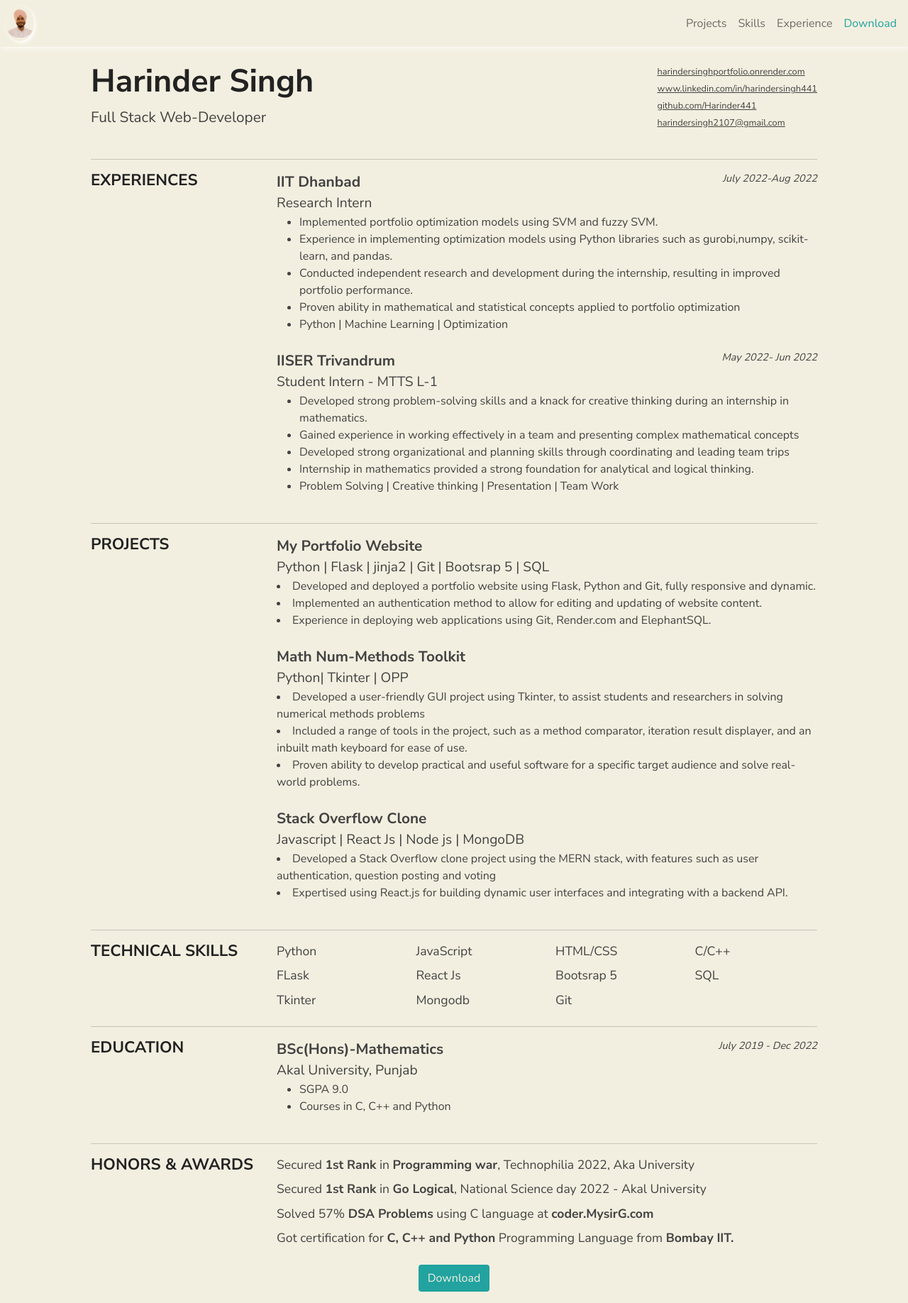
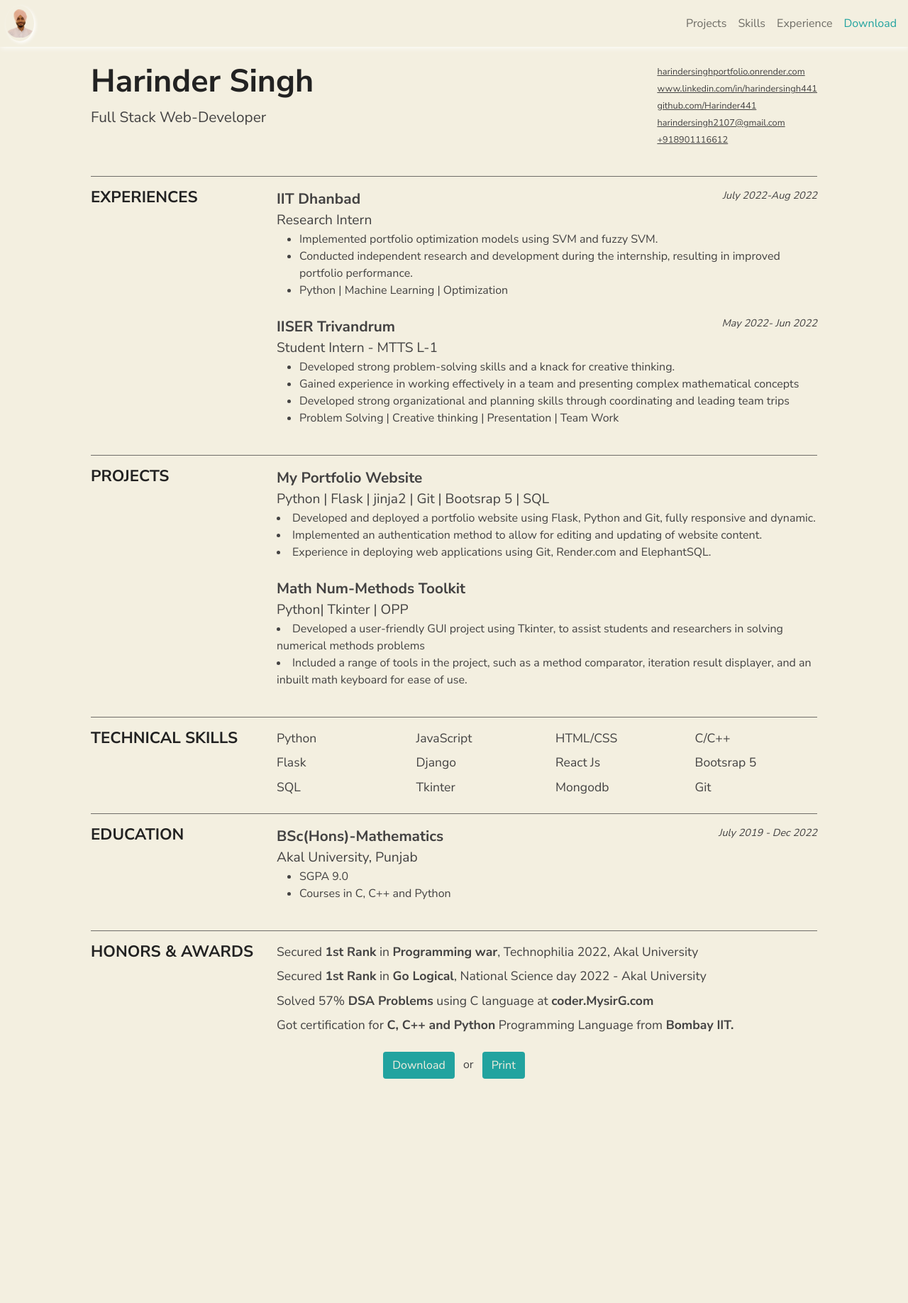
Before and after one commit to Harinder441/MyPortfolio, a Flask app: page /cv in a window 1280 px wide. Shown: the whole page at 71% size. After the commit the page ends 1520 px from the top, so only its background shows below. Run offline with Flask 3, Linux system fonts and the light colour scheme; some libraries are stand-ins or nearby versions.

Commit message:
Updating Cv made one page,including print button,spelling mistakes,skill section updating

```diff
--- a/forms.py
+++ b/forms.py
@@ -4,7 +4,7 @@ from wtforms import StringField, TextAreaField, validators,SubmitField,PasswordF
 
 class UserForm(FlaskForm):
     email = StringField('Email', [validators.DataRequired(), validators.Email()])
-    massage = TextAreaField('Massage', [validators.DataRequired()],render_kw={'rows':5})
+    massage = TextAreaField('Message', [validators.DataRequired()],render_kw={'rows':5})
     submit = SubmitField('Submit')
 
 
--- a/main.py
+++ b/main.py
@@ -81,10 +81,10 @@ def user_data():
     db.session.add(new_msg)
     db.session.commit()
     # msg = msg_format(from_p="My Portfolio",
-    #                  to="me", subject="New massage from Portfolio.", body=f"{form['email']} \n{form['massage']}")
+    #                  to="me", subject="New message from Portfolio.", body=f"{form['email']} \n{form['massage']}")
     # Email sending not working with render
     # send_mail(to_ad= os.environ.get("TO_EMAIL"),massage=msg)
-    flash(message="Received your Massage. Thank you!", category="information")
+    flash(message="Received your Message. Thank you!", category="information")
     return redirect(app.url_for('home'))
 
 
--- a/static/css/cv.css
+++ b/static/css/cv.css
@@ -34,7 +34,9 @@ section{
 
 
 }
-
+hr{
+    opacity: 0.75;
+}
 /* header  */
 #cv-header{
 margin-top: 4rem;
@@ -70,13 +72,13 @@ font-size: 1.2rem;
 .tech-name, .awards-desc{
     font-size: 1.1rem;
 }
-.download-btn{
+.footer-btn{
 
     color: var(--white) !important;
     background-color: var(--blue) !important;
 }
 
-.download-btn:hover {
+.footer-btn:hover {
     background-color: var(--grey) !important;
     color: var(--ywhite) !important;
 
--- a/static/css/style.css
+++ b/static/css/style.css
@@ -361,16 +361,15 @@ font-family:monospace;
 
 
 /* skills-section-start */
-#skillsAccordion .card-header {
+.skill-header {
     background-color: white;
     color: var(--black);
 }
+.skill-body{
+background-color: var(--black);
+color:white;
+}
 
-#skillsAccordion .card-body {
-    background-color: var(--ywhite);
-    color: var(--grey);
-
-}
 
 .skill-btn {
     text-align: left;
@@ -385,10 +384,16 @@ font-family:monospace;
     font-family: monospace;
 
 }
+.skill-btn:not(.collapsed) {
+    color: var(--blue);
+    background-color: white;
+    box-shadow: inset 0 -1px 0 rgb(0 0 0 / 13%);
+}
 
-#skillsAccordion .card-header:hover .skill-btn{
+.skill-header:hover .skill-btn{
     color: var(--blue);
     cursor: pointer;
+
 }
 
 .skill-badge {
@@ -396,7 +401,7 @@ font-family:monospace;
     color: var(--black);
     opacity: 0.5;
     text-align: center;
-
+ text-transform: capitalize ;
 }
 
 @media (min-width: 1000px) {
--- a/static/script/script.js
+++ b/static/script/script.js
@@ -26,3 +26,22 @@ window.onload = function() {
         });
     }
 };
+
+//Print preview
+function printpreview(){
+    var navbar = document.getElementsByClassName("navbar")[0];
+    var body = document.getElementsByTagName('body')[0]
+    var header = document.getElementById("cv-header")
+    var footer = document.getElementById("cv-footer")
+    navbar.style.display = "none";
+    footer.style.display = "none";
+    body.style.backgroundColor = "white";
+    header.style.marginTop = "1rem";
+
+    window.print();
+    navbar.style.display = "flex";
+    footer.style.display = "block";
+    body.style.backgroundColor = "var(--white)";
+    header.style.marginTop = "4rem";
+
+}
--- a/templates/base.html
+++ b/templates/base.html
@@ -34,7 +34,7 @@
           <ul class="navbar-nav ms-auto">
               {% block navbar_items%}
             <li class="nav-item">
-                <a class="nav-link" href="#projects">Projects</a>
+                <a class="nav-link" href="{{url_for('projects')}}">Projects</a>
               </li>
             <li class="nav-item">
               <a class="nav-link" href="#skills-section">Skills</a>
--- a/templates/cv.html
+++ b/templates/cv.html
@@ -57,7 +57,7 @@
                 </p>
                 <p><a href="https://github.com/Harinder441" class="social-link" target="_blank">github.com/Harinder441</a></p>
                 <p><a href="mailto:harindersingh2107@gmail.com" class="social-link">harindersingh2107@gmail.com</a></p>
-<!--                <p><a href="" class="social-link">+918901116612</a></p>-->
+                <p><a href="" class="social-link">+918901116612</a></p>
             </div>
 
 
@@ -93,14 +93,10 @@
                 <div class="experience-item-discription mb-0">
                     <ul>
                         <li>Implemented portfolio optimization models using SVM and fuzzy SVM.</li>
-                        <li>Experience in implementing optimization models using Python libraries such as gurobi,numpy,
-                            scikit-learn, and pandas.
-                        </li>
                         <li>Conducted independent research and development during the internship, resulting in improved
                             portfolio performance.
                         </li>
-                        <li>Proven ability in mathematical and statistical concepts applied to portfolio optimization
-                        </li>
+
                         <li class="exp-skill">Python | Machine Learning | Optimization</li>
                     </ul>
 
@@ -121,8 +117,7 @@
 
                 <div class="experience-item-discription">
                     <ul>
-                        <li>Developed strong problem-solving skills and a knack for creative thinking during an
-                            internship in mathematics.
+                        <li>Developed strong problem-solving skills and a knack for creative thinking.
                         </li>
                         <li>Gained experience in working effectively in a team and presenting complex mathematical
                             concepts
@@ -130,9 +125,7 @@
                         <li>Developed strong organizational and planning skills through coordinating and leading team
                             trips
                         </li>
-                        <li>Internship in mathematics provided a strong foundation for analytical and logical
-                            thinking.
-                        </li>
+
                         <li class="exp-skill"> Problem Solving | Creative thinking | Presentation | Team Work</li>
                     </ul>
                 </div>
@@ -189,31 +182,28 @@
                     <li>Included a range of tools in the project, such as a method comparator, iteration result
                         displayer, and an inbuilt math keyboard for ease of use.
                     </li>
-                    <li>Proven ability to develop practical and useful software for a specific target audience and solve
-                        real-world problems.
-                    </li>
                 </div>
             </div>
-            <div class="projects-item mb-4">
-                <div class="projects-item-heading">
-                    <div class="row">
-                        <div class="col-12 ">
-                            <p class="proj-title"><strong>Stack Overflow Clone</strong></p>
-                        </div>
+<!--            <div class="projects-item mb-4">-->
+<!--                <div class="projects-item-heading">-->
+<!--                    <div class="row">-->
+<!--                        <div class="col-12 ">-->
+<!--                            <p class="proj-title"><strong>Stack Overflow Clone</strong></p>-->
+<!--                        </div>-->
 
-                    </div>
-                    <p class="proj-tech"> Javascript | React Js | Node js | MongoDB</p>
-                </div>
+<!--                    </div>-->
+<!--                    <p class="proj-tech"> Javascript | React Js | Node js | MongoDB</p>-->
+<!--                </div>-->
 
-                <div class="projects-item-discription">
-                    <li>Developed a Stack Overflow clone project using the MERN stack, with features such as user
-                        authentication, question posting and voting
-                    </li>
-                    <li>Expertised using React.js for building dynamic user interfaces and integrating with a backend
-                        API.
-                    </li>
-                </div>
-            </div>
+<!--                <div class="projects-item-discription">-->
+<!--                    <li>Developed a Stack Overflow clone project using the MERN stack, with features such as user-->
+<!--                        authentication, question posting and voting-->
+<!--                    </li>-->
+<!--                    <li>Expertised using React.js for building dynamic user interfaces and integrating with a backend-->
+<!--                        API.-->
+<!--                    </li>-->
+<!--                </div>-->
+<!--            </div>-->
         </div>
     </div>
 </section>
@@ -231,40 +221,43 @@
         </div>
         <div class="col-lg-9">
             <div class="row">
-                <div class="techSkills-item mb-2 col-3">
+                <div class="techSkills-item mb-2 col-md-3 col-sm-4">
                     <p class="tech-name">Python</p>
                 </div>
-                <div class="techSkills-item mb-2 col-3">
+                <div class="techSkills-item mb-2 col-md-3 col-sm-4">
                     <p class="tech-name">JavaScript</p>
                 </div>
-                <div class="techSkills-item mb-2 col-3">
+                <div class="techSkills-item mb-2 col-md-3 col-sm-4">
                     <p class="tech-name">HTML/CSS</p>
                 </div>
-                <div class="techSkills-item mb-2 col-3">
+                <div class="techSkills-item mb-2 col-md-3 col-sm-4">
                     <p class="tech-name">C/C++</p>
                 </div>
 
-                <div class="techSkills-item mb-2 col-3">
-                    <p class="tech-name">FLask</p>
+                <div class="techSkills-item mb-2 col-md-3 col-sm-4">
+                    <p class="tech-name">Flask</p>
                 </div>
-                <div class="techSkills-item mb-2 col-3">
+                <div class="techSkills-item mb-2 col-md-3 col-sm-4">
+                    <p class="tech-name">Django</p>
+                </div>
+                <div class="techSkills-item mb-2 col-md-3 col-sm-4">
                     <p class="tech-name">React Js</p>
                 </div>
-                <div class="techSkills-item mb-2 col-3">
+                <div class="techSkills-item mb-2 col-md-3 col-sm-4">
                     <p class="tech-name">Bootsrap 5</p>
                 </div>
-                <div class="techSkills-item mb-2 col-3">
+                <div class="techSkills-item mb-2 col-md-3 col-sm-4">
                     <p class="tech-name">SQL</p>
                 </div>
-                <div class="techSkills-item mb-2 col-3">
+                <div class="techSkills-item mb-2 col-md-3 col-sm-4">
                     <p class="tech-name">Tkinter</p>
                 </div>
 
 
-                <div class="techSkills-item mb-2 col-3">
+                <div class="techSkills-item mb-2 col-md-3 col-sm-4">
                     <p class="tech-name">Mongodb</p>
                 </div>
-                <div class="techSkills-item mb-2 col-3">
+                <div class="techSkills-item mb-2 col-md-3 col-sm-4">
                     <p class="tech-name">Git</p>
                 </div>
             </div>
@@ -319,7 +312,7 @@
         <div class="col-lg-9">
             <div class="awards-item mb-2">
                 <p class="awards-desc">
-                    Secured <strong>1st Rank</strong> in <strong>Programming war</strong>, Technophilia 2022, Aka
+                    Secured <strong>1st Rank</strong> in <strong>Programming war</strong>, Technophilia 2022, Akal
                     University
                 </p>
             </div>
@@ -350,8 +343,10 @@
 <!-- ---------HONORS END----------------- -->
 
 <!-- -------------------FOOTER START ----------- -->
-<footer id="cv-footer" class="text-center py-3">
-                <a class="btn download-btn"  role="button" href="{{url_for('download')}}">Download</a>
+<footer id="cv-footer" class="text-center py-3 ">
+                <a class="btn mx-2  footer-btn"  role="button" href="{{url_for('download')}}">Download</a>
+                 or
+                <a class="btn mx-2 footer-btn"  role="button" onclick="printpreview()">Print</a>
 </footer>
 
 <!-- -------------------FOOTER END ----------- -->
```
Also changed, not shown: templates/index.html (+9 -7 lines), templates/projects.html (+24 -0 lines), 1 other file.
